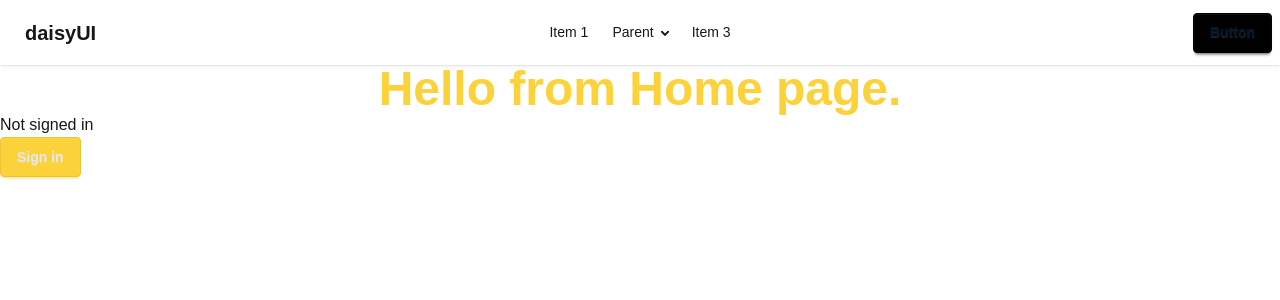
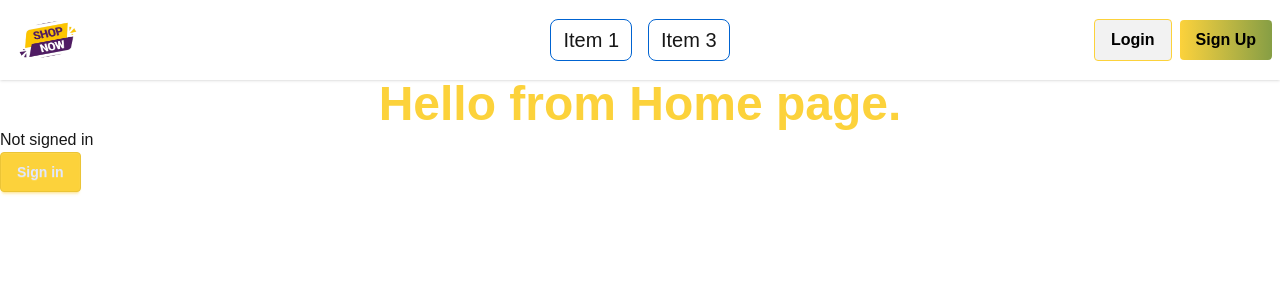
Before and after one commit to soponalways/shop-now, a Next.js app: page / in a window 1280 px wide. Shown: the top 300 px of the page. Built offline with nearby package versions, Linux system fonts and the light colour scheme.

Commit message:
Button Component create

```diff
--- /dev/null
+++ b/app/components/Button/Button.jsx
@@ -0,0 +1,18 @@
+import React from 'react'
+
+export default function Button({ children, onClick, className, variant='filled' }) {
+    let classes;
+    if (variant === 'outline') {
+        classes = `cursor-pointer border border-primary bg-gradient-to-r hover:from-primary hover:to-secondary from-base-200 to-base-200 text-base-content font-semibold py-2 px-4 rounded transition duration-500`;
+    } else {
+        classes = `cursor-pointer bg-gradient-to-r from-primary to-secondary hover:from-secondary hover:to-primary text-base-content font-semibold py-2 px-4 rounded transition duration-500`;
+    }
+    return (
+        <div>
+            <button className={`${classes} ${className}`} onClick={onClick && onClick}>
+                {children}
+            </button>
+        </div>
+
+    )
+}
--- /dev/null
+++ b/app/components/Logo/Logo.jsx
@@ -0,0 +1,11 @@
+import Image from 'next/image'
+import React from 'react'
+import logo from '../../assets/logo/shopNow.png'
+
+export default function Logo() {
+    return (
+        <div className='w-12 h-8 md:w-16 md:h-12 lg:w-20 lg:h-16'>
+            <Image className='w-full h-full' src={logo} alt="Shop Now Logo" width={150} height={50} />
+        </div>
+    )
+}
--- a/app/components/NavBar/NavBar.jsx
+++ b/app/components/NavBar/NavBar.jsx
@@ -1,4 +1,16 @@
 import React from 'react'
+import Logo from '../Logo/Logo'
+import Button from '../Button/Button';
+
+export const ListItems = () => {
+    const classes = "rounded-lg hover:bg-gray-200 md:text-lg lg:text-xl hover:text-base-300 border border-base-300 mx-1 md:mx-2";
+    return (
+        <>
+            <li className={classes}><a>Item 1</a></li>
+            <li className={classes}><a>Item 3</a></li>
+        </>
+    )
+}
 
 export default function NavBar() {
   return (
@@ -12,36 +24,19 @@ export default function NavBar() {
                       <ul
                           tabIndex={0}
                           className="menu menu-sm dropdown-content bg-base-100 rounded-box z-1 mt-3 w-52 p-2 shadow">
-                          <li><a>Item 1</a></li>
-                          <li>
-                              <a>Parent</a>
-                              <ul className="p-2">
-                                  <li><a>Submenu 1</a></li>
-                                  <li><a>Submenu 2</a></li>
-                              </ul>
-                          </li>
-                          <li><a>Item 3</a></li>
+                          <ListItems />
                       </ul>
                   </div>
-                  <a className="btn btn-ghost text-xl">daisyUI</a>
+                  <Logo />
               </div>
               <div className="navbar-center hidden lg:flex">
                   <ul className="menu menu-horizontal px-1">
-                      <li><a>Item 1</a></li>
-                      <li>
-                          <details>
-                              <summary>Parent</summary>
-                              <ul className="p-2">
-                                  <li><a>Submenu 1</a></li>
-                                  <li><a>Submenu 2</a></li>
-                              </ul>
-                          </details>
-                      </li>
-                      <li><a>Item 3</a></li>
+                      <ListItems />
                   </ul>
               </div>
               <div className="navbar-end">
-                  <a className="btn">Button</a>
+                  <Button variant="outline" className="hidden md:inline-flex">Login</Button>
+                  <Button className="ml-2 hidden md:inline-flex">Sign Up</Button>
               </div>
           </div>
     </div>
--- a/app/globals.css
+++ b/app/globals.css
@@ -5,10 +5,10 @@
   name: "light";
   default: true;
   --color-base-100: white;
-  --color-base-200: black;
+  --color-base-200: #f2f2f2;
   --color-base-300: #0063D1;
   /* fixed base 300 */
-  --color-base-content: oklch(20% 0.05 240);
+  --color-base-content: black;
   --color-primary: #fcd23b;
   /* fixed primary */
   --color-secondary: #869e44;
@@ -19,10 +19,10 @@
   name: "dark";
   default: false;
   --color-base-100: black;
-  --color-base-200: white;
+  --color-base-200: #3c3e40;
   --color-base-300: #0063D1;
   /* fixed base 300 */
-  --color-base-content: oklch(20% 0.05 240);
+  --color-base-content: white;
   --color-secondary: #fcd23b;
   /* fixed primary */
   --color-primary: #869e44;
```
